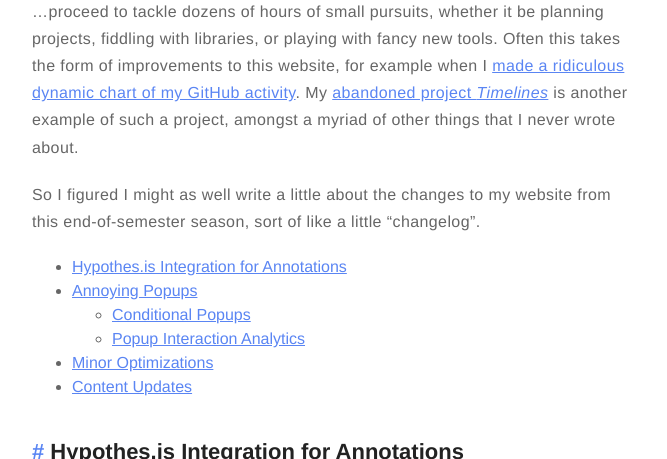
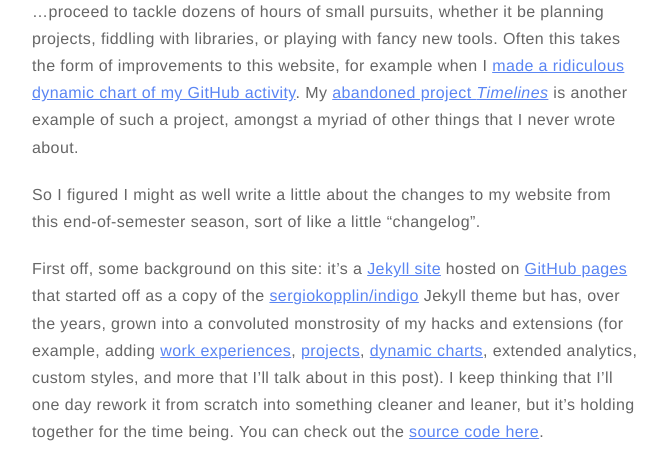
Before and after one commit to bobheadxi/bobheadxi.github.io, a Jekyll site: the page built from _posts/2020-4-1-march-2020-site-updates.md, in a window 1280 px wide and 900 px high, scrolled down 607 px, cut to the strip 0-459 px from the top of the window. Shown: the whole strip, without its empty margins (303-970 px from the left). Built offline with Jekyll 4.4.1, drawn with Linux system fonts in a browser that asks for light colours; nearby versions of some CDN libraries; emoji names are drawn with the system emoji font; a script that is not in the unit is left out; some of the changed text lies outside the part shown.

Commit message:
add site background section

```diff
--- a/_posts/2020-4-1-march-2020-site-updates.md
+++ b/_posts/2020-4-1-march-2020-site-updates.md
@@ -26,6 +26,16 @@ myriad of other things that I never wrote about.
 
 So I figured I might as well write a little about the changes to my website from this end-of-semester
 season, sort of like a little "changelog".
+
+First off, some background on this site: it's a [Jekyll site](https://jekyllrb.com/) hosted on
+[GitHub pages](https://pages.github.com/) that started off as a copy of the
+[sergiokopplin/indigo](https://github.com/sergiokopplin/indigo) Jekyll theme but has, over the years,
+grown into a convoluted monstrosity of my hacks and extensions (for example, adding
+[work experiences](https://bobheadxi.dev/#work-experience), [projects](https://bobheadxi.dev/#open-source-highlights),
+[dynamic charts](/rough-github-chart), extended analytics, custom styles, and more that I'll talk
+about in this post). I keep thinking that I'll one day rework it from scratch into something cleaner
+and leaner, but it's holding together for the time being. You can check out the
+[source code here](https://github.com/bobheadxi/bobheadxi.github.io).
 
 - TOC
 {:toc}
@@ -77,9 +87,10 @@ set up, so after adding an alert for Hypothes.is I set up an additional welcome
 ![noty on a post](/assets/images/posts/march-2020-site-updates/noty-post.gif)
 
 {% raw %}
-The template language used by Jekyll, [Liquid](https://shopify.github.io/liquid/) (which I'm surprised
-to learn is made by [Shopify](https://www.shopify.com/)!), offers many ways to add conditional
-elements to your pages (such as [the `{% if page.experience!=true %}` condition used previously](#hypothesis-integration)),
+The template language used by [Jekyll](https://jekyllrb.com/), [Liquid](https://shopify.github.io/liquid/)
+(which I'm surprised to learn is made by [Shopify](https://www.shopify.com/)!), offers many ways to
+add conditional elements to your pages (such as
+[the `{% if page.experience!=true %}` condition used previously](#hypothesis-integration)),
 so I figured I could leverage it just a little more to add some more conditional alerts, such as
 one to advertise other places my posts are published in. I was pleasantly surprised at how this one
 *just worked*. 🍎
```
